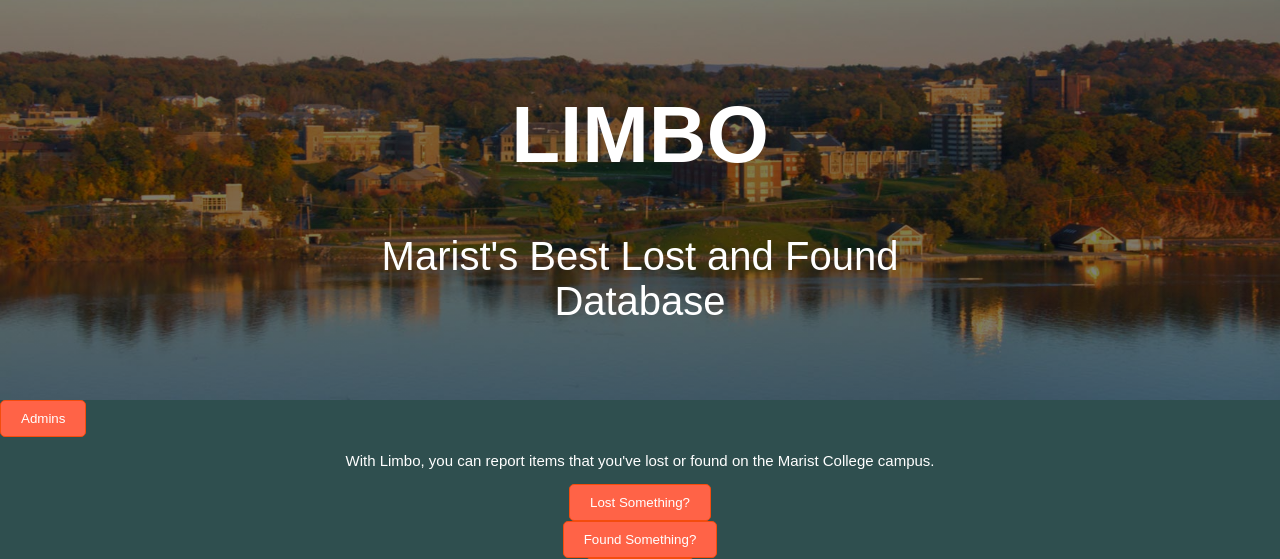
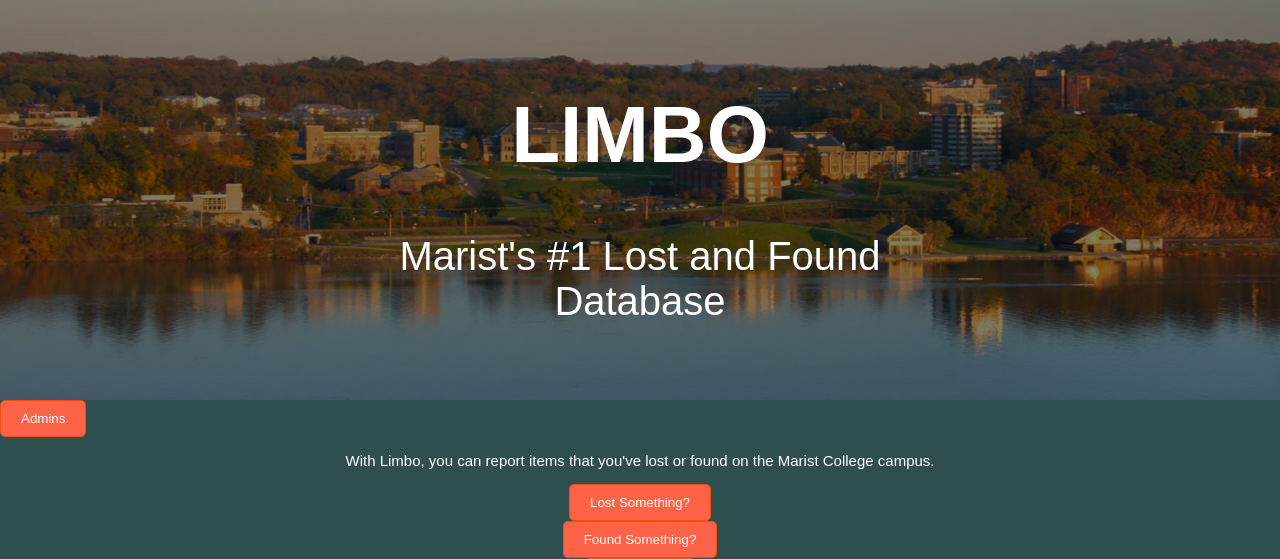
Before and after one commit to melissachodziutko/limbo, a PHP site: page /LandingPageLIMBO.php in a window 1280 px wide. Shown: the top 559 px of the page. Run offline with PHP 8.4, Linux system fonts and the light colour scheme.

Commit message:
Update LandingPageLIMBO.php

```diff
--- a/LandingPageLIMBO.php
+++ b/LandingPageLIMBO.php
@@ -59,7 +59,7 @@ input[type=submit]:hover {
             <link rel="stylesheet" href="overall.css">
   <div class="hero-text">
     <h1>LIMBO</h1>
-    <p>Marist's Best Lost and Found Database</p>
+    <p>Marist's #1 Lost and Found Database</p>
   </div>
 </div>
         <title>Welcome to Limbo!</title>
```
